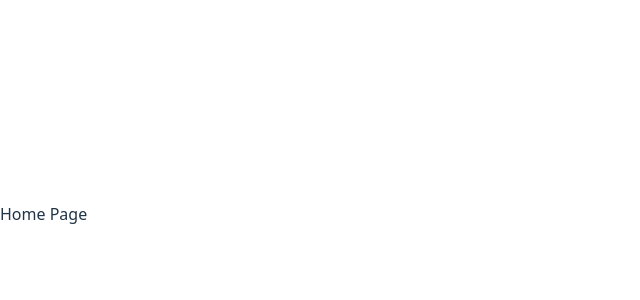
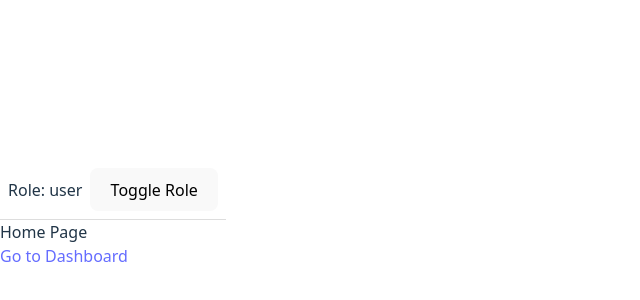
Before and after one commit to abhinit2050/anchor, a React (Vite) app: page / in a window 1280 px wide. Shown: the part 186-486 px from the top of the page, without its empty margins (0-640 px from the left). Built offline with nearby package versions, Linux system fonts and the light colour scheme.

Commit message:
role toggle and regulated access for Dashboard route

```diff
--- a/src/App.tsx
+++ b/src/App.tsx
@@ -3,12 +3,14 @@ import reactLogo from './assets/react.svg'
 import viteLogo from '/vite.svg'
 import './App.css'
 import Header from './components/Header'
+import { RoleSwitcher } from './auth/RoleSwitcher'
 
 function App() {
 
   return (
     <>
     <Header />
+
      <p>Baseline is live</p>
 
 
--- a/src/auth/RoleContext.tsx
+++ b/src/auth/RoleContext.tsx
@@ -1,18 +1,26 @@
-import { createContext, useContext, type ReactNode } from "react"
+import { createContext, useContext, useEffect, useState, type ReactNode } from "react"
 import type { Role } from "./useRole"
 
 type RoleContextType = {
-    role: Role
+    role: Role,
+    setRole:(role:Role)=>void
 }
 
 const RoleContext = createContext<RoleContextType|undefined>(undefined)
 
 export const RoleProvider = ({children}:{children:ReactNode}) => {
 
-    const role: Role = "user"
+    console.log("RoleProvider rendered");
+
+  const [role,setRole] = useState<Role>("user");
+
+  useEffect(() => {
+    console.log("RoleProvider MOUNT")
+    return () => console.log("RoleProvider UNMOUNT")
+  }, [])
 
   return (
-    <RoleContext.Provider value={{ role }}>
+    <RoleContext.Provider value={{ role, setRole }}>
       {children}
     </RoleContext.Provider>
   )
--- /dev/null
+++ b/src/auth/RoleSwitcher.tsx
@@ -0,0 +1,18 @@
+import { useRoleContext } from "./RoleContext"
+import type { Role } from "./useRole"
+
+export const RoleSwitcher = () => {
+  const { role, setRole } = useRoleContext()
+
+  const toggleRole = () => {
+    const nextRole: Role = role === "user" ? "admin" : "user"
+    setRole(nextRole)
+  }
+
+  return (
+    <div style={{ padding: "8px", borderBottom: "1px solid #ddd" }}>
+      <span style={{ marginRight: "8px" }}>Role: {role}</span>
+      <button onClick={toggleRole}>Toggle Role</button>
+    </div>
+  )
+}
--- a/src/main.tsx
+++ b/src/main.tsx
@@ -3,11 +3,13 @@ import { createRoot } from 'react-dom/client'
 import './index.css'
 import { AppRouter } from './router/AppRouter.tsx'
 import { RoleProvider } from './auth/RoleContext.tsx'
+import { RoleSwitcher } from './auth/RoleSwitcher.tsx'
 
 createRoot(document.getElementById("root")!).render(
-  <StrictMode>
+  <>
     <RoleProvider>
+      <RoleSwitcher />
       <AppRouter />
     </RoleProvider>
-  </StrictMode>,
+  </>,
 );
--- a/src/pages/Dashboard.tsx
+++ b/src/pages/Dashboard.tsx
@@ -1,5 +1,6 @@
 
 const Dashboard = () => {
+  console.log("Dashboard loaded");
   return (
     <div>Dashboard 1</div>
   )
--- a/src/pages/Home.tsx
+++ b/src/pages/Home.tsx
@@ -1,8 +1,12 @@
 import React from 'react'
+import { Link } from 'react-router-dom'
 
 const Home = () => {
   return (
+    <>
     <div>Home Page</div>
+      <Link to="/dashboard">Go to Dashboard</Link>
+      </>
   )
 }
 
--- a/src/router/ProtectedRoute.tsx
+++ b/src/router/ProtectedRoute.tsx
@@ -15,6 +15,8 @@ export const ProtectedRoute = ({allowedRoles, children}: ProtectedRouteProps) =>
 
     const {role} = useRoleContext()
 
+    console.log("current role", role);
+
     if(!allowedRoles.includes(role)){
 
       return  <Navigate to="/" replace/>
```
Also changed, not shown: src/router/AppRouter.tsx (+5 -2 lines).
